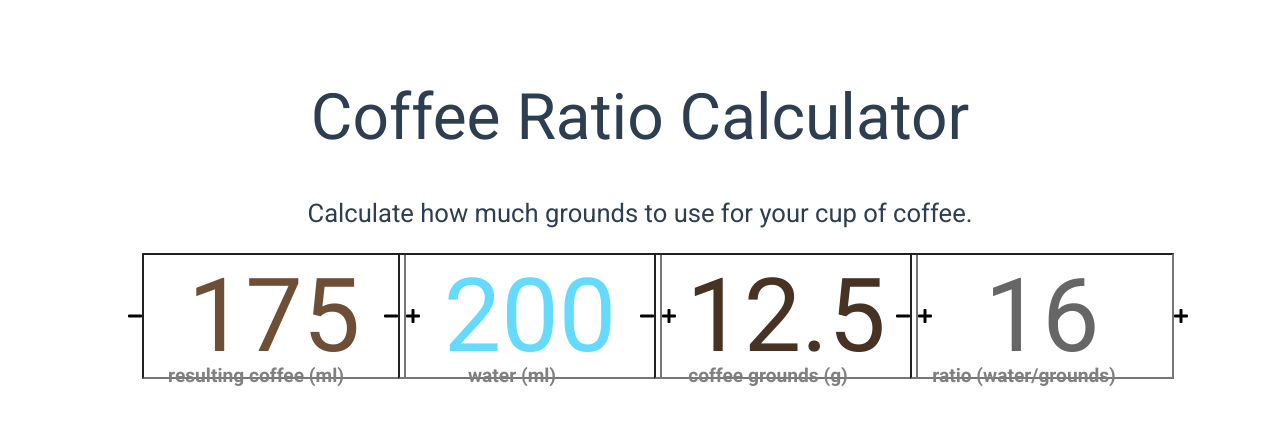
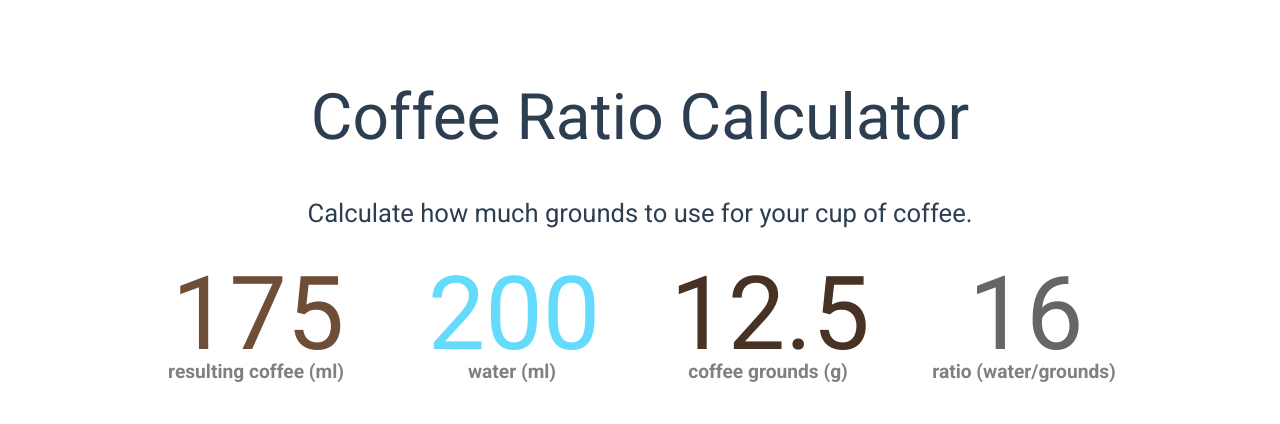
Before and after one commit to mlepmets/coffee-ratio-calc, a Vue app: page / in a window 1280 px wide. Shown: the top 424 px of the page. Built offline with nearby package versions, Linux system fonts and the light colour scheme.

Commit message:
moved incrementer/decrementer back to ingredient component

```diff
--- a/src/App.vue
+++ b/src/App.vue
@@ -47,7 +47,7 @@ export default {
   data() {
     return {
       waterLossRatio: 0.875,
-      waterGainRatio: 1.14285,
+      waterGainRatio: 1.14288,
       ingredients: {
         // base values
         brew: {
@@ -75,15 +75,15 @@ export default {
   },
   methods: {
     fixNumber(num) {
-      // fix number to be one decimal after comma
-      num = parseFloat(num.toFixed(1))
+      // fix number to be three decimal after comma
+      num = parseFloat(num.toFixed(3))
       if (num % 1 === 0) {
         return parseInt(num)
       }
       return num
     },
     calculate(data) {
-      this.ingredients[data.id].value = parseFloat(data.value)
+      this.ingredients[data.id].value = data.value
       if (data.id === 'brew') {
         // this.calcGrounds()
         this.calcWaterBasedOnBrew()
@@ -122,7 +122,7 @@ export default {
 }
 </script>
 
-<style lang="sass" scoped>
+<style lang="sass">
 @import url('https://fonts.googleapis.com/css?family=Roboto:400,700')
 #app
   font-family: 'Roboto'
--- a/src/components/Decrementer.vue
+++ /dev/null
@@ -1,19 +0,0 @@
-<template>
-  <i class="fas fa-minus" @click="decrement"></i>
-</template>
-
-<script>
-export default {
-  methods: {
-    decrement() {
-      this.$emit('decrement')
-    }
-  }
-}
-</script>
-
-<style lang="sass" scoped>
-.fas
-  display: block
-  color: black
-</style>
--- a/src/components/Incrementer.vue
+++ /dev/null
@@ -1,19 +0,0 @@
-<template>
-  <i class="fas fa-plus" @click="increment"></i>
-</template>
-
-<script>
-export default {
-  methods: {
-    increment() {
-      this.$emit('increment')
-    }
-  }
-}
-</script>
-
-<style lang="sass" scoped>
-.fas
-  display: block
-  color: black
-</style>
--- a/src/components/Ingredient.vue
+++ b/src/components/Ingredient.vue
@@ -1,23 +1,24 @@
 <template>
   <div class="element">
     <div class="display">
-      <Decrementer v-on:decrement="emitDecrement"></Decrementer>
+      <!-- <Decrementer v-on:decrement="emitDecrement"></Decrementer> -->
+      <i class="fas fa-minus" @click="emitDecrement"></i>
       <input type="number" :id="id" :value="value" @change="emitInput" />
-      <Incrementer v-on:increment="emitIncrement"></Incrementer>
-      <!-- <i class="fas fa-plus" @click="incrementItem"></i> -->
+      <!-- <Incrementer v-on:increment="emitIncrement"></Incrementer> -->
+      <i class="fas fa-plus" @click="emitIncrement"></i>
     </div>
     <div class="description">{{ description }}</div>
   </div>
 </template>
 
 <script>
-import Incrementer from './Incrementer.vue'
-import Decrementer from './Decrementer.vue'
+// import Incrementer from './Incrementer.vue'
+// import Decrementer from './Decrementer.vue'
 export default {
-  components: {
-    Incrementer,
-    Decrementer
-  },
+  // components: {
+  //   Incrementer,
+  //   Decrementer
+  // },
   props: {
     id: {
       type: String,
@@ -37,7 +38,10 @@ export default {
   },
   methods: {
     emitInput(event) {
-      this.$emit('input', { id: this.id, value: event.target.value })
+      this.$emit('input', {
+        id: this.id,
+        value: parseFloat(event.target.value)
+      })
     },
     emitIncrement() {
       let newValue = this.value + 1
@@ -67,7 +71,7 @@ export default {
 input
   background: none
   outline: none
-    border: none
+  border: none
   width: 20vw
   display: block
   text-align: center
@@ -80,6 +84,8 @@ input
 .fas
   color: black
   display: none
+  visibility: none
+
 .display
   display: flex
   flex-direction: row
@@ -142,7 +148,9 @@ input:invalid
     width: 90vw
   .display
     justify-content: center
-
+  .fas
+    display: block
+    scolor: black
   input
     width: 70vw
     font-size: 17vw
```
